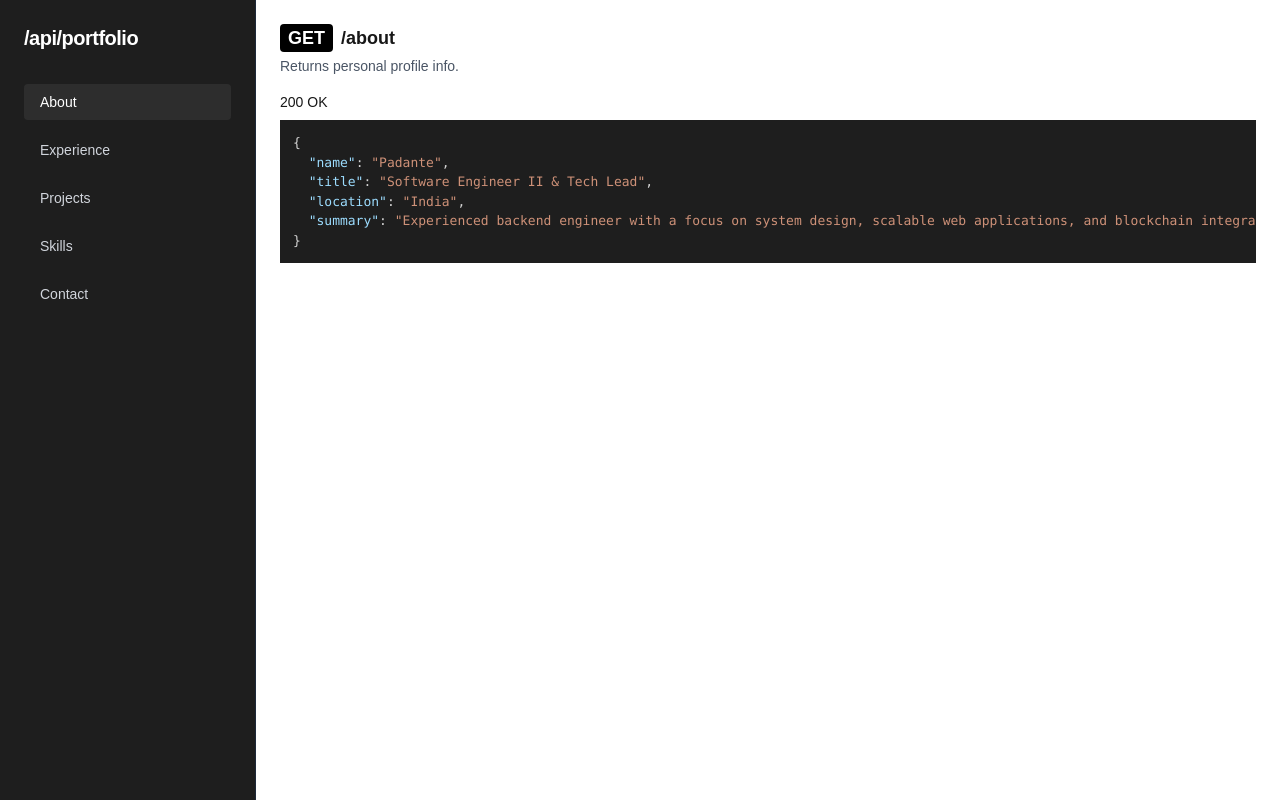
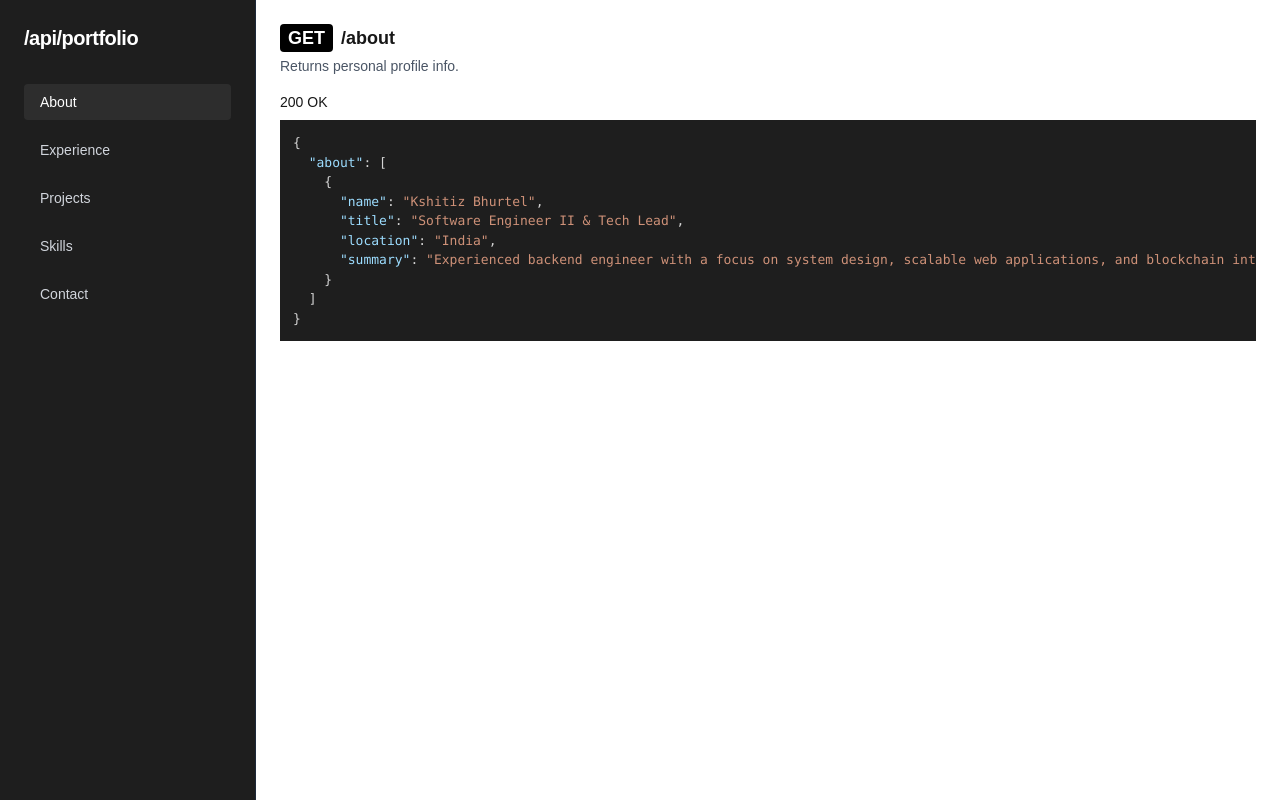
Before and after one commit to Homa333/Portfolio, a Next.js app: page /about in a window 1280 px wide. Built offline with nearby package versions, Linux system fonts and the light colour scheme.

Commit message:
Fixed about details

```diff
--- a/app/about/page.tsx
+++ b/app/about/page.tsx
@@ -1,5 +1,6 @@
 import EndpointHeader from "../components/EndpointHeader";
 import ResponseBox from "../components/ResponseBox";
+import { about } from "../lib/data";
 
 export default function AboutPage() {
   return (
@@ -7,12 +8,7 @@ export default function AboutPage() {
       <EndpointHeader method="GET" path="/about" description="Returns personal profile info." />
       <ResponseBox
         status="200 OK"
-        data={{
-          name: "Padante",
-          title: "Software Engineer II & Tech Lead",
-          location: "India",
-          summary: "Experienced backend engineer with a focus on system design, scalable web applications, and blockchain integrations. Passionate about building elegant developer-first tools and crypto-enabled platforms."
-        }}
+        data={{about}}
       />
     </>
   );
```
